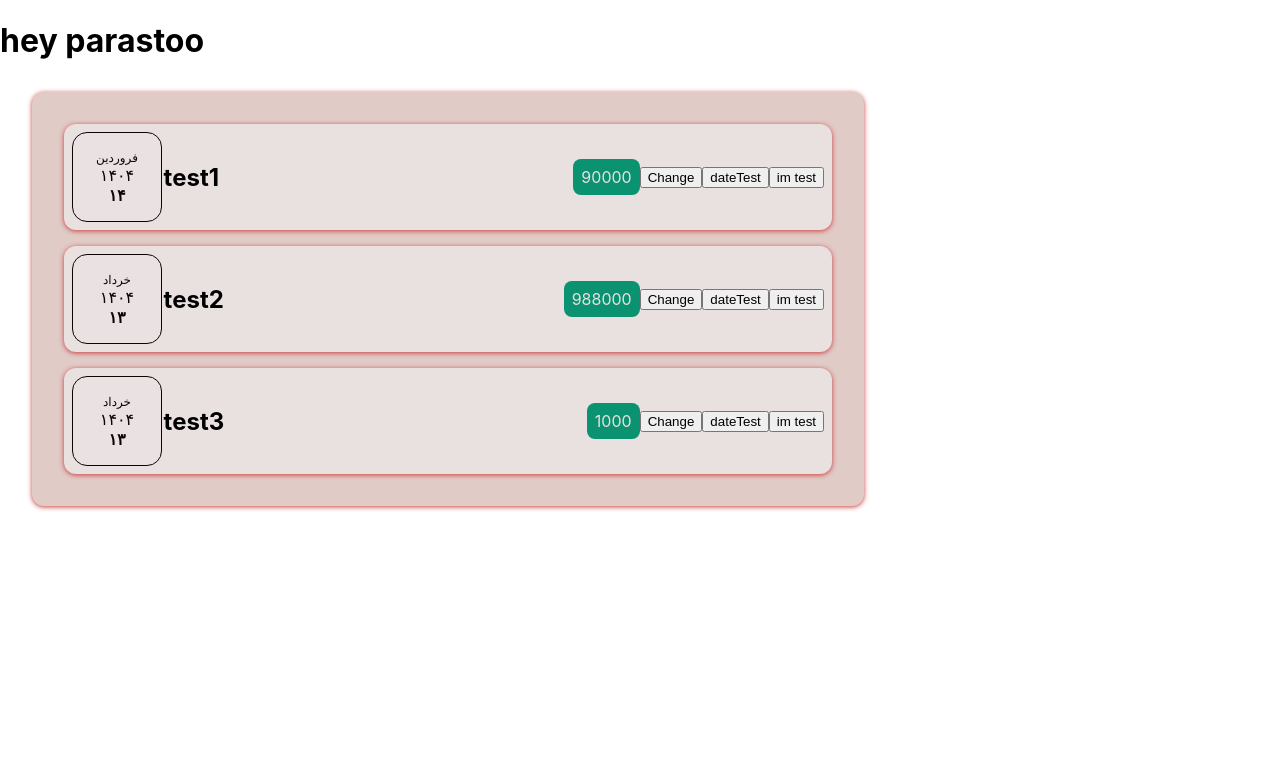
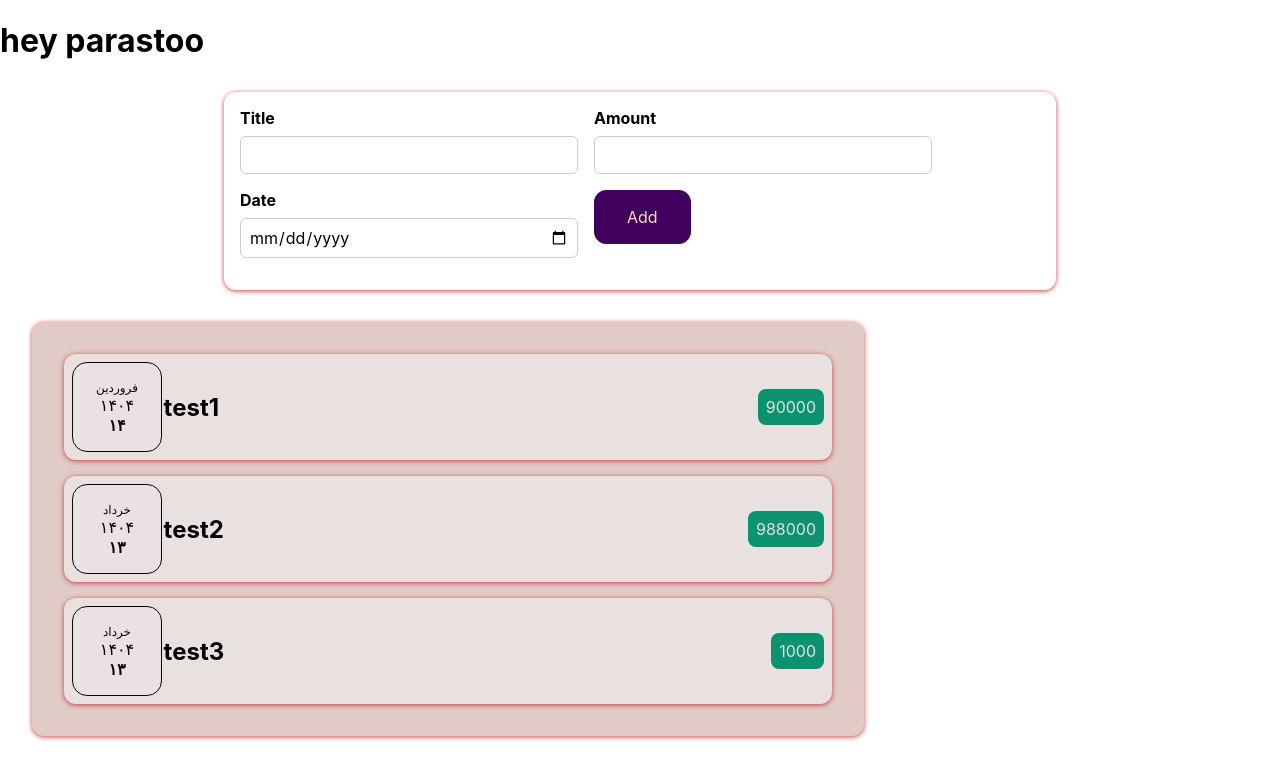
Before and after one commit to parastoomajidi/my-react-app, a React (Create React App) app in the folder firts-app/: page / in a window 1280 px wide. Shown: the top 780 px of the page. Built offline with nearby package versions, Linux system fonts and the light colour scheme.

Commit message:
Daily practice update/designForm/definHandler

```diff
--- a/firts-app/src/App.js
+++ b/firts-app/src/App.js
@@ -1,6 +1,7 @@
 import "./App.css";
 import ExpenseItem from "./components/Expense/ExpenseItems1";
-import Expenses from "./components/Expense/Expenses3"
+import Expenses from "./components/Expense/Expenses3";
+import NewExpense from "./components/NewExpencese/NewExpense9";
 
 function App() {
   const expenses = [
@@ -12,6 +13,7 @@
   return (
     <div>
       <h1>hey parastoo</h1>
+      <NewExpense/>
       <Expenses items={expenses}/>
 
 
--- a/firts-app/src/components/Expense/ExpenseItems1.js
+++ b/firts-app/src/components/Expense/ExpenseItems1.js
@@ -37,9 +37,9 @@
       <div className="expence-item__description">
         <h2>{title}</h2>
         <div className="expence-item__price">{props.price}</div>
-        <button onClick={clickHandler}> Change</button>
+        {/* <button onClick={clickHandler}> Change</button>
         <button onClick={clickDHandler}> dateTest</button>
-        <button > im test </button>
+        <button > im test </button> */}
       </div>
     </Card>
   );
--- /dev/null
+++ b/firts-app/src/components/NewExpencese/ExpenseForm11.js
@@ -0,0 +1,51 @@
+import { useState } from "react";
+import "./ExpenseForm12.css";
+const ExpenseForm =() =>{
+    const [enteredTitle, setEnteredTitle] = useState('');
+    const [enteredAmount, setEnteredAmount]= useState('');
+    const[enteredDate, setenteredDate]= useState('');
+
+    // define method of handler
+    const titleChangeHandler =()=>{
+        console.log('title change');
+    }
+
+    const amountchangeHandler =() => {
+        console.log('test amount');
+    }
+
+    const datechangeHandler =() =>{
+        console.log('test date ');
+    }
+
+
+    // fur form
+    return <form>
+        <div className="new-expense-controls">
+            {/* title */}
+            <div className="new-expense-control-test">
+                <label>Title</label>
+                <input type="text" onChange={titleChangeHandler}/>
+            </div>
+            {/* amount */}
+             <div className="new-expense-control-test">
+                <label>Amount</label>
+                <input type="number" min="1" step="10" onChange={amountchangeHandler}/>
+            </div>
+
+            {/* date */}
+             <div className="new-expense-control-test">
+                <label>Date</label>
+                <input type="date" min="2023-1-1" onChange={datechangeHandler}/>
+            </div>
+            {/* button fur add */}
+            <div className="new-expense-action">
+                <button type="submit">Add</button>
+
+            </div>
+        </div>
+    </form>
+
+}
+
+export default ExpenseForm;
--- /dev/null
+++ b/firts-app/src/components/NewExpencese/ExpenseForm12.css
@@ -0,0 +1,29 @@
+.new-expense-controls{
+    display: flex;
+    flex-wrap: wrap;
+    gap: 1rem;
+    margin-bottom: 1rem;
+    text-align: left;
+
+}
+
+.new-expense-control-test label{
+    font-weight: bold;
+    margin-bottom: 0.5rem;
+    display: block;
+}
+
+.new-expense-control-test input{
+    font: inherit;
+    padding: 0.5rem;
+    border: 1px solid #ccc;
+    border-radius:  6px;
+    width: 20rem;
+    max-width: 100%;
+}
+
+.new-expense-action{
+    font: inherit;
+    text-align: right;
+
+}
--- /dev/null
+++ b/firts-app/src/components/NewExpencese/NewExpense10.css
@@ -0,0 +1,37 @@
+.new-expense{
+    background-color: #fff;
+    padding: 1rem;
+    margin: 2rem auto;
+    width: 50rem;
+    max-width: 95%;
+    text-align: center;
+}
+
+.new-expense button{
+    font: inherit;
+    cursor: pointer;
+    padding: 1rem 2rem;
+    border: 1px solid #40005d;
+    background-color: #40005d;
+    color: wheat;
+    border-radius: 12px;
+    margin-right: 1rem;
+}
+
+.new-expense button :hover
+.new-expense button:active{
+    background-color: #510674;
+    border-color: #510674;
+}
+
+.new-expense button .alternative{
+    color: #220131;
+    background-color: transparent;
+    border-color: transparent;
+
+}
+
+.new-expense button .alternative:hover
+.new-expense button .alternative:active{
+    background-color:#ddbcf8;
+}
--- /dev/null
+++ b/firts-app/src/components/NewExpencese/NewExpense9.js
@@ -0,0 +1,15 @@
+import "./NewExpense10.css";
+import Card from "../UI/Card77";
+import ExpenseForm from "./ExpenseForm11";
+
+const NewExpense = () => {
+  return (
+    <Card className="new-expense">
+      <ExpenseForm>
+
+      </ExpenseForm>
+    </Card>
+  );
+};
+
+export default NewExpense;
```
